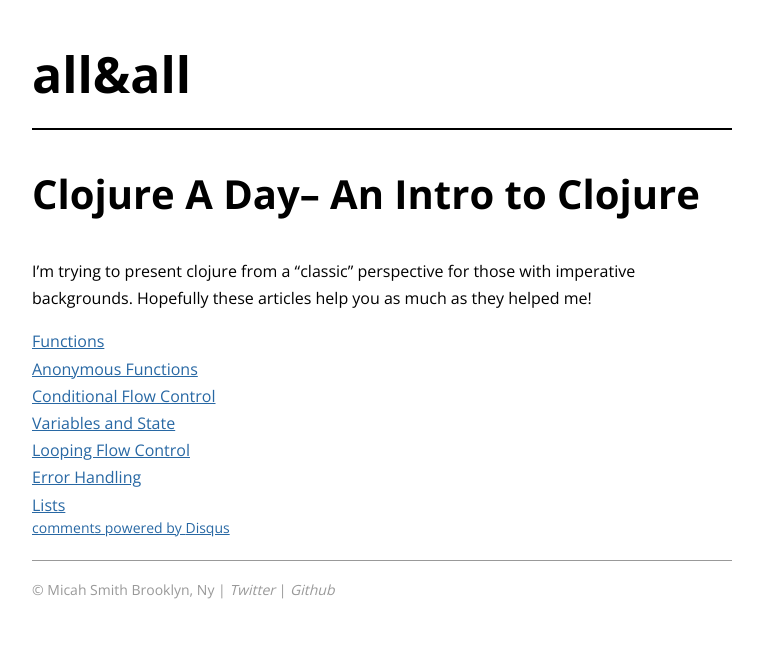
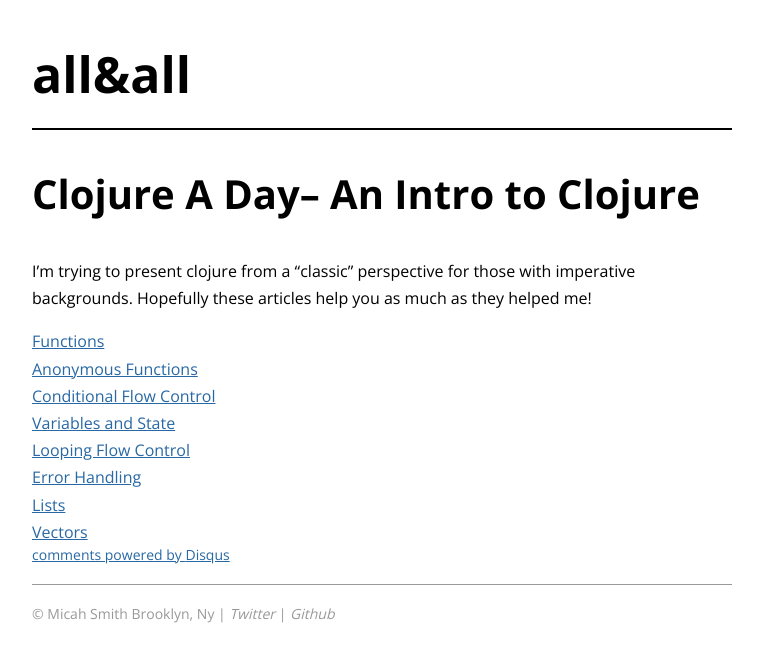
Before and after one commit to micahasmith/micahasmith.github.io, a Jekyll site: the page built from _posts/2014-09-01-clojure-a-day-index.md, in a window 1280 px wide. Shown: the top 662 px of the page, without its empty margins (258-1021 px from the left). Built offline with Jekyll 4.4.1, drawn with Linux system fonts in a browser that asks for light colours; Markdown is read by kramdown in place of the engine named in the settings; comment, search, counter and statistics services are not loaded.

Commit message:
index update

```diff
--- a/_posts/2014-09-01-clojure-a-day-index.md
+++ b/_posts/2014-09-01-clojure-a-day-index.md
@@ -15,3 +15,4 @@ I'm trying to present clojure from a "classic" perspective for those with impera
 1. [Looping Flow Control]({% post_url 2014-11-24-clojure-flow-control-loops %})
 1. [Error Handling]({% post_url 2014-11-24-clojure-error-handling %})
 1. [Lists]({% post_url 2014-11-27-clojure-lists %})
+1. [Vectors]({% post_url 2014-11-28-clojure-vectors %})
```
